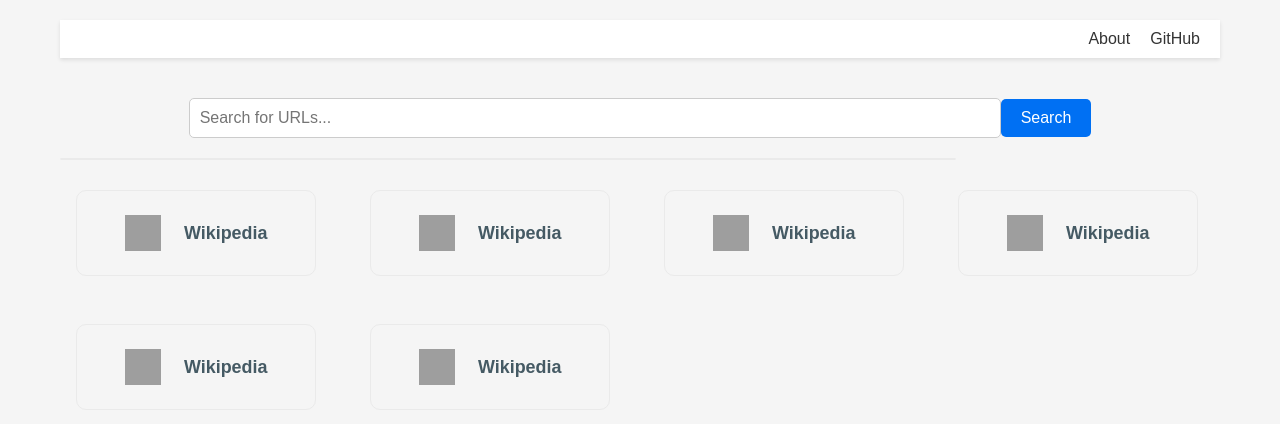
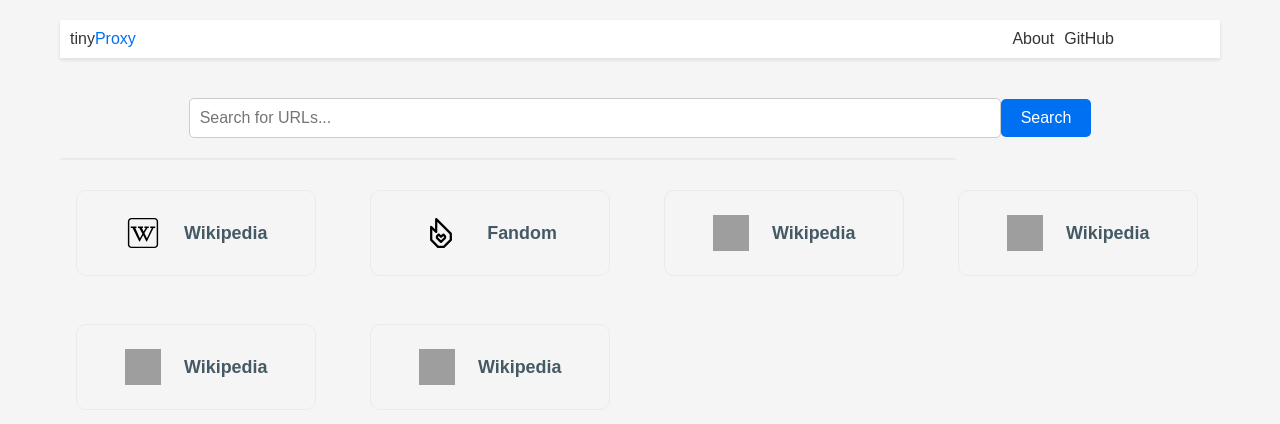
Before and after one commit to bethropolis/tinyproxy, a PHP site: page /index.php in a window 1280 px wide. Shown: the top 424 px of the page. Run offline with PHP 8.4, Linux system fonts and the light colour scheme; grey boxes are pictures that could not be loaded.

Commit message:
ui fixes

```diff
--- a/html-modifier.php
+++ b/html-modifier.php
@@ -56,7 +56,7 @@ class HtmlModifier
         $topBar = '
             <div style="background-color: #f0f0f0; padding: 5px; text-align: center; z-index: 1000; height: fit-content !important; width: 100%; position: sticky; top: 0;">
                 <form action="' . $_SERVER['PHP_SELF']. '" method="get" style="margin: 5px 0 !important; ">
-                    <input type="text" name="url" value="'. urldecode($_GET[PROXY_URL_QUERY_KEY]) .'" placeholder="enter url..." style="margin: 0 !important; width: 70%;border: 1px solid #ccc; padding: 5px;">
+                    <input type="url" name="url" value="'. urldecode($_GET[PROXY_URL_QUERY_KEY]) .'" placeholder="enter url..." style="margin: 0 !important; width: 70%;border: 1px solid #ccc; padding: 5px;" required>
                     <button type="submit" style="padding: 5px 20px; background-color: #0070f3; color: white; border: none; cursor: pointer;">Go</button>
                 </form>
             </div>
--- a/public/css/style.css
+++ b/public/css/style.css
@@ -29,18 +29,24 @@ header {
 nav ul {
     display: flex;
     list-style: none;
-    gap: 20px;
-    justify-content: flex-end;
-    margin-right: 20px;
+    justify-content: space-between;
+    align-items: center;
+    margin: 0 10px;
+    width: 90%;
 }
 
-nav ul li a {
+nav ul div li a {
     text-decoration: none;
     color: #333;
     transition: color 0.2s ease;
 }
+nav ul div.side-items {
+    display: flex;
+    justify-items: flex-end;
+    gap: 10px;
+}
 
-nav ul li a:hover {
+nav ul div  li a:hover {
     color: #0070f3;
 }
 
--- a/public/search.php
+++ b/public/search.php
@@ -1,17 +1,17 @@
 <?php
 
-$baseProxyUrl = "?".PROXY_URL_QUERY_KEY."=";
+$baseProxyUrl = "?" . PROXY_URL_QUERY_KEY . "=";
 
 $popularSites = [
     [
         'label' => 'Wikipedia',
-        'logo' => 'https%3A%2F%2Fwww.wikipedia.org%2Fportal%2Fwikipedia.org%2Fassets%2Fimg%2FWikipedia-logo-v2.png',
+        'logo' => './public/asserts/wikipedia.svg',
         'url' => 'https://www.wikipedia.org'
     ],
     [
-        'label' => 'Wikipedia',
-        'logo' => 'https%3A%2F%2Fwww.wikipedia.org%2Fportal%2Fwikipedia.org%2Fassets%2Fimg%2FWikipedia-logo-v2.png',
-        'url' => 'https://www.wikipedia.org'
+        'label' => 'Fandom',
+        'logo' => './public/asserts/fandom.svg',
+        'url' => 'https://www.fandom.com'
     ],
     [
         'label' => 'Wikipedia',
@@ -36,7 +36,7 @@ $popularSites = [
 ];
 
 
-if(!PROXY_ENABLED){
+if (!PROXY_ENABLED) {
     echo "<span style='color:red'>Proxy service is disabled.</span>";
     exit;
 }
@@ -58,15 +58,18 @@ if(!PROXY_ENABLED){
         <header>
             <nav>
                 <ul>
-                    <li><a href="?about">About</a></li>
-                    <!-- Add more navigation links here -->
-                    <li><a href="https://github.com/bethropolis/tinyproxy" target="_blank">GitHub</a></li>
+                    <div class="logo">tiny<span style="color: #0070f3;">Proxy</span></div>
+                    <div class="side-items">
+                        <li><a href="?about">About</a></li>
+                        <!-- Add more navigation links here -->
+                        <li><a href="https://github.com/bethropolis/tinyproxy" target="_blank">GitHub</a></li>
+                    </div>
                 </ul>
             </nav>
         </header>
         <div class="search">
             <form action="<?= $_SERVER['PHP_SELF'] ?>" method="get">
-                <input type="text" name="<?= PROXY_URL_QUERY_KEY?>" id="search" placeholder="Search for URLs..." />
+                <input type="text" name="<?= PROXY_URL_QUERY_KEY ?>" id="search" placeholder="Search for URLs..." />
                 <button type="submit">Search</button>
             </form>
         </div>
@@ -120,7 +123,7 @@ if(!PROXY_ENABLED){
         }
 
         function redirectToProxy(url) {
-            window.location.href = `?<?= PROXY_URL_QUERY_KEY?>=${encodeURIComponent(url)}`;
+            window.location.href = `?<?= PROXY_URL_QUERY_KEY ?>=${encodeURIComponent(url)}`;
         }
     </script>
 </body>
```
Also changed, not shown: public/asserts/fandom.svg (renamed from public/asserts/fandom-svgrepo-com.svg), public/asserts/wikipedia.svg (renamed from public/asserts/icons8-wikipedia-100.svg).
